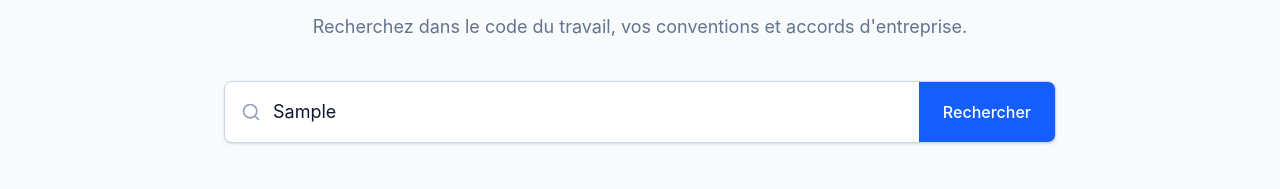
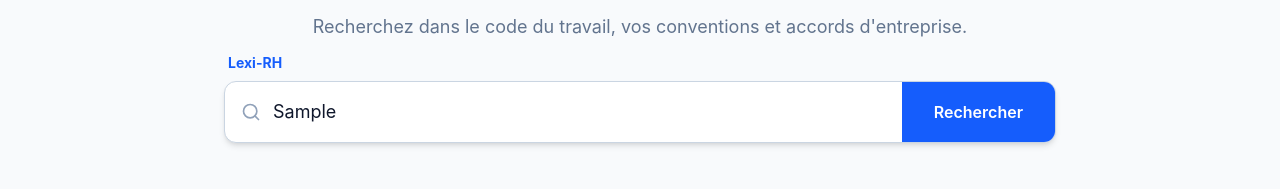
Before and after one commit to hologramconseils/lexi-rh, a React (Vite) app in the folder frontend/: page /dashboard in a window 1280 px wide. Both pictures are taken after typing "Sample" into the empty fields and a click on the button "Rechercher". Shown: the part 156-345 px from the top of the page. Built offline with nearby package versions, Linux system fonts and the light colour scheme; no server answers.

Commit message:
Fix UI: update tab title to Lexi-RH, improve search bar focus styling, and add dynamic branding label

```diff
--- a/frontend/index.html
+++ b/frontend/index.html
@@ -4,7 +4,7 @@
     <meta charset="UTF-8" />
     <link rel="icon" type="image/svg+xml" href="/favicon.svg" />
     <meta name="viewport" content="width=device-width, initial-scale=1.0" />
-    <title>frontend</title>
+    <title>Lexi-RH</title>
   </head>
   <body>
     <div id="root"></div>
--- a/frontend/package.json
+++ b/frontend/package.json
@@ -1,5 +1,5 @@
 {
-  "name": "frontend",
+  "name": "lexi-rh-frontend",
   "private": true,
   "version": "0.0.0",
   "type": "module",
--- a/frontend/src/pages/Dashboard.tsx
+++ b/frontend/src/pages/Dashboard.tsx
@@ -53,7 +53,12 @@ const Dashboard = () => {
         </div>
 
         <form onSubmit={handleSearch} className="relative">
-          <div className="flex flex-col sm:flex-row shadow-sm rounded-lg overflow-hidden border border-slate-300 dark:border-slate-700 bg-white dark:bg-slate-800 transition-all focus-within:ring-2 focus-within:ring-blue-500 focus-within:border-blue-500">
+          {/* Dynamic "Lexi-RH" label appearing above the search bar as a model name */}
+          <div className={`absolute -top-7 left-1 text-sm font-bold text-blue-600 dark:text-blue-500 transition-all duration-300 transform ${query ? 'opacity-100 translate-y-0' : 'opacity-0 translate-y-2 pointer-events-none'}`}>
+            Lexi-RH
+          </div>
+
+          <div className="flex flex-col sm:flex-row shadow-md rounded-xl overflow-hidden border border-slate-300 dark:border-slate-700 bg-white dark:bg-slate-800 transition-all focus-within:ring-2 focus-within:ring-blue-500/50 focus-within:border-blue-500">
             <div className="flex flex-1 items-center">
               <div className="pl-4 text-slate-400 dark:text-slate-500 hidden sm:block">
                 <Search className="w-5 h-5" />
@@ -62,14 +67,14 @@ const Dashboard = () => {
                 type="text"
                 value={query}
                 onChange={(e) => setQuery(e.target.value)}
-                className="block w-full py-4 px-4 sm:pl-3 sm:pr-3 text-slate-900 dark:text-white bg-transparent placeholder-slate-400 dark:placeholder-slate-500 focus:outline-none focus-visible:ring-2 focus-visible:ring-blue-500 focus-visible:ring-inset sm:text-lg rounded-l-lg transition-shadow"
+                className="block w-full py-4 px-4 sm:pl-3 sm:pr-3 text-slate-900 dark:text-white bg-transparent placeholder-slate-400 dark:placeholder-slate-500 focus:outline-none sm:text-lg rounded-l-lg"
                 placeholder="Ex: Quel est le préavis de démission ?"
               />
             </div>
             <button
               type="submit"
               disabled={loading}
-              className="px-6 py-4 bg-blue-600 text-white font-medium hover:bg-blue-700 dark:bg-blue-600 dark:hover:bg-blue-500 focus:outline-none focus-visible:ring-2 focus-visible:ring-blue-400 focus-visible:ring-offset-2 transition-colors disabled:opacity-75 disabled:cursor-not-allowed flex items-center justify-center sm:w-auto w-full"
+              className="px-8 py-4 bg-blue-600 text-white font-semibold hover:bg-blue-700 dark:bg-blue-600 dark:hover:bg-blue-500 focus:outline-none transition-colors disabled:opacity-75 disabled:cursor-not-allowed flex items-center justify-center sm:w-auto w-full"
             >
               {loading ? <Loader2 className="w-5 h-5 animate-spin" /> : 'Rechercher'}
             </button>
```
